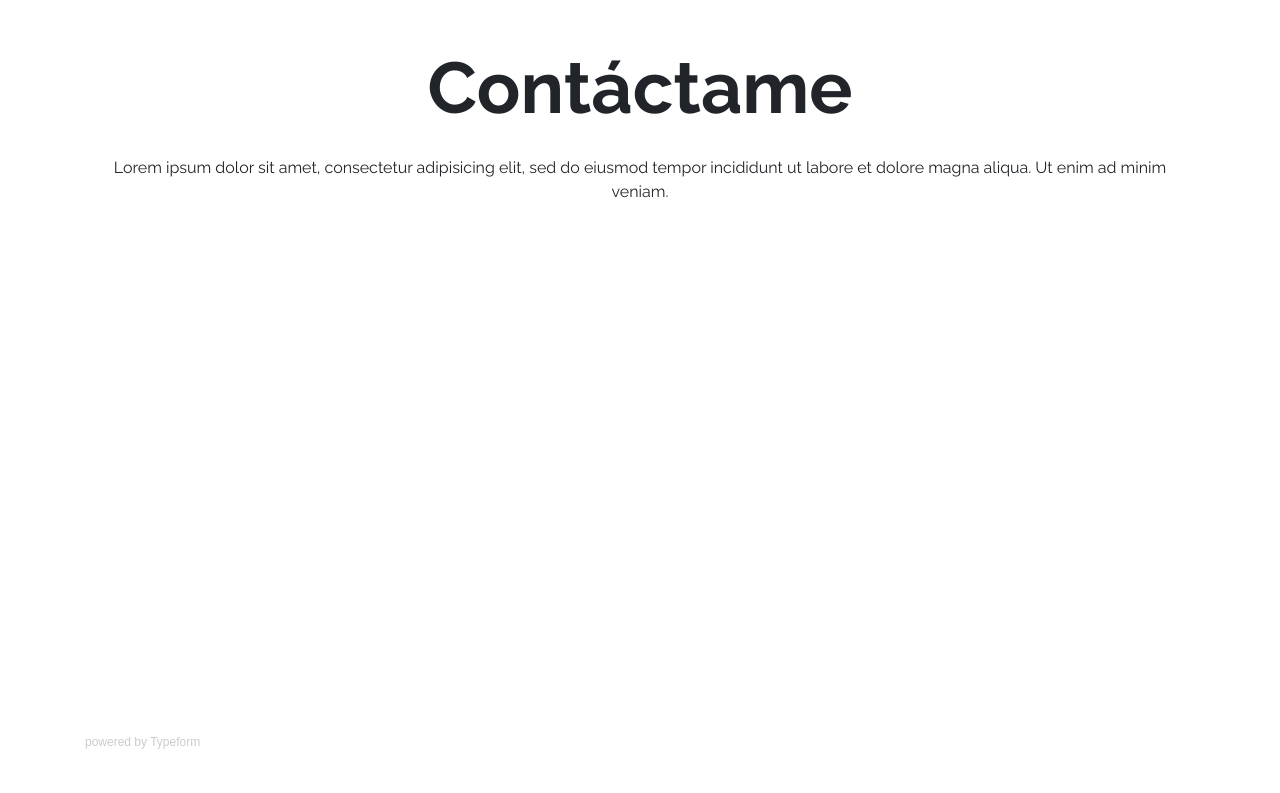
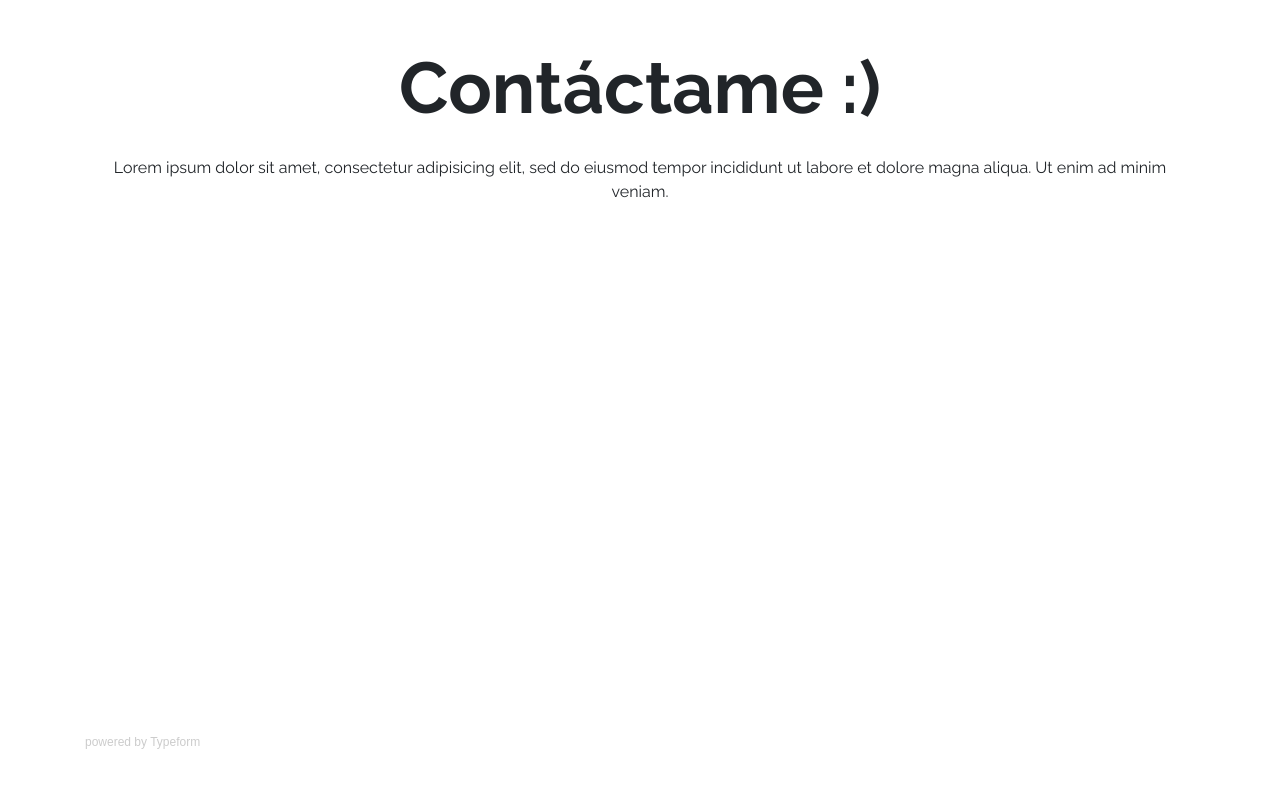
Before and after one commit to Carla-11/Portafolio, a plain HTML site: page index.html in a window 1280 px wide. Shown: the part 2455-3248 px from the top of the page. Drawn offline with nearby package versions, Linux system fonts and the light colour scheme; a script that the page names is missing.

Commit message:
Portafolio - Texto seccion contactame modificado

```diff
--- a/index.html
+++ b/index.html
@@ -178,7 +178,7 @@
 
 
   <section id="contact" class="container my-5">
-    <h2 class="display-3 font-weight-bold text-center my-4">Contáctame</h2>
+    <h2 class="display-3 font-weight-bold text-center my-4">Contáctame :)</h2>
     <p class="text-center my-4">Lorem ipsum dolor sit amet, consectetur adipisicing elit, sed do eiusmod tempor
       incididunt ut labore et dolore magna aliqua. Ut enim ad minim veniam.</p>
     <div class="typeform-widget" data-url="https://franibe.typeform.com/to/AYVtoJ" style="width: 100%; height: 500px;">
```
